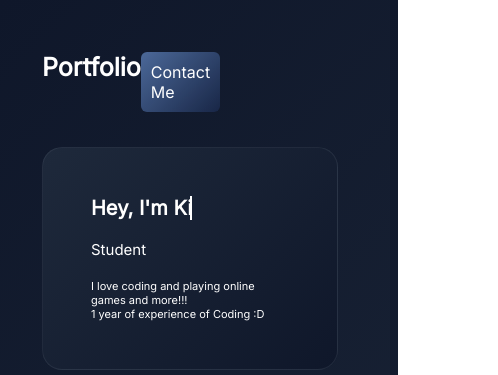
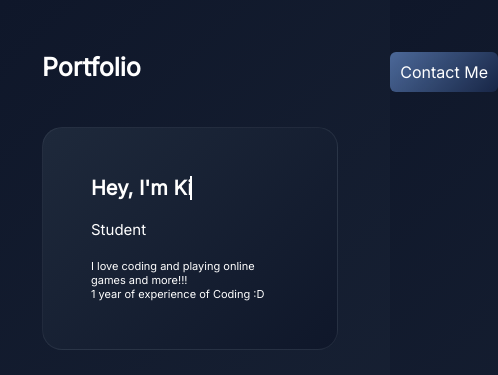
Before and after one commit to KeithMaranan/My-Portfolio, a plain HTML site: page index.html in a window 390 px wide. Shown: the top 375 px of the page, 498 px wide, since content can reach past the window. Drawn offline with nearby package versions, Linux system fonts and the light colour scheme.

Commit message:
Update style.css

```diff
--- a/style.css
+++ b/style.css
@@ -411,12 +411,11 @@ body {
     .main-container .second-container .navbar-container nav {
         padding: 10px 10px;
         margin: 0;
-        margin-right: 50px;
+        margin-right: -70px;
     }
 
     .main-container .second-container .navbar-container a {
         margin-top: 10px;
-        margin-right: 150px;
     }
     .main-container .second-container .grid {
         display: flex;
```
